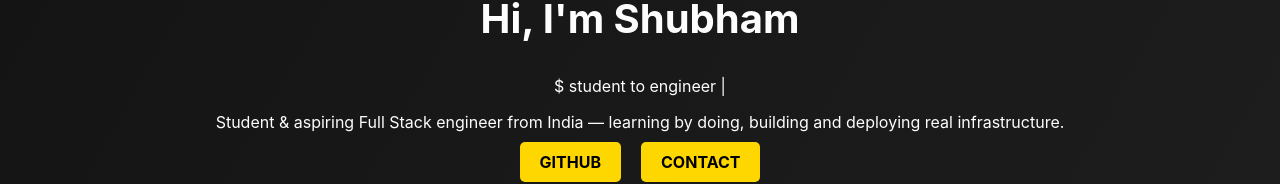
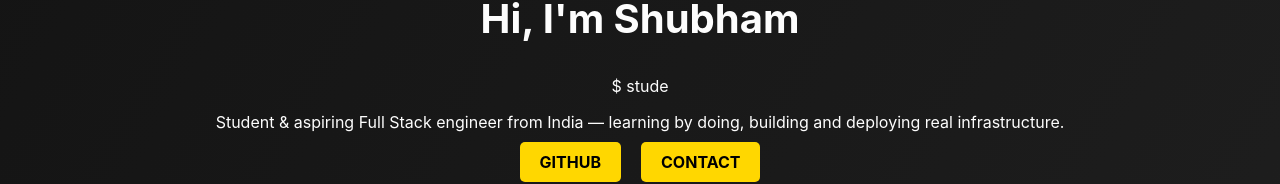
Before and after one commit to shubhamgit02/portfolio-site, a React (Create React App) app in the folder my-portfolio/: page / in a window 1280 px wide. Shown: the part 142-326 px from the top of the page. Built offline with nearby package versions, Linux system fonts and the light colour scheme.

Commit message:
Looping typing effect

```diff
--- a/my-portfolio/src/App.js
+++ b/my-portfolio/src/App.js
@@ -8,13 +8,27 @@ function App() {
   const fullText = "$ student to engineer |";
 
   // Typing effect
+
   useEffect(() => {
     let index = 0;
+    let isDeleting = false;
+
     const interval = setInterval(() => {
-      setText(fullText.slice(0, index));
-      index++;
-      if (index > fullText.length) clearInterval(interval);
-    }, 150);
+      if (!isDeleting && index <= fullText.length) {
+        setText(fullText.slice(0, index));
+        index++;
+      } else if (isDeleting && index >= 0) {
+        setText(fullText.slice(0, index));
+        index--;
+      }
+
+      if (index === fullText.length) {
+        isDeleting = true; // switch to delete mode
+      } else if (index === 0 && isDeleting) {
+        isDeleting = false; // restart typing
+      }
+    }, 100);
+
     return () => clearInterval(interval);
   }, []);
 
```
